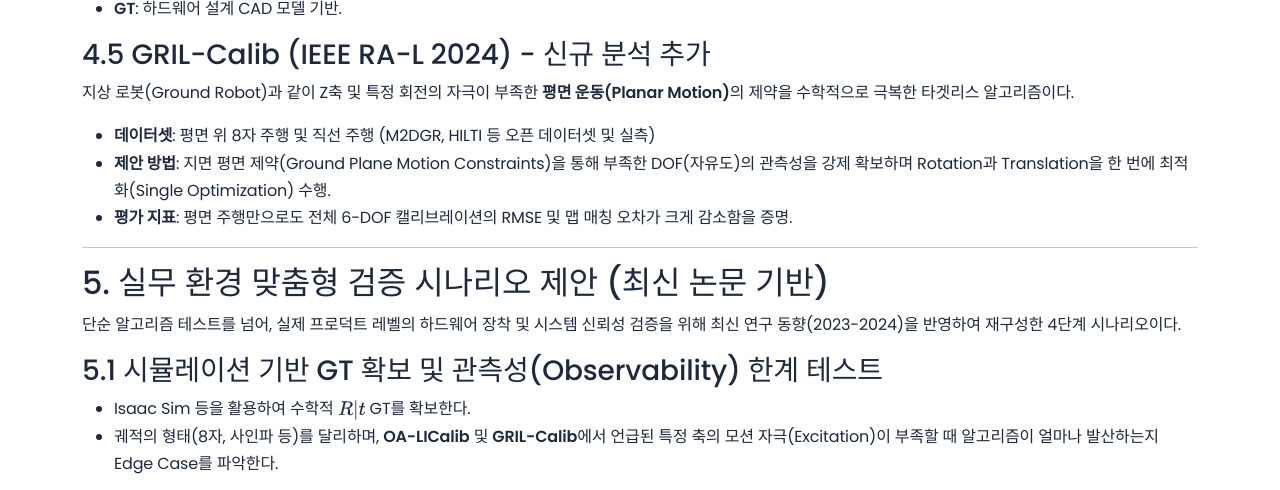
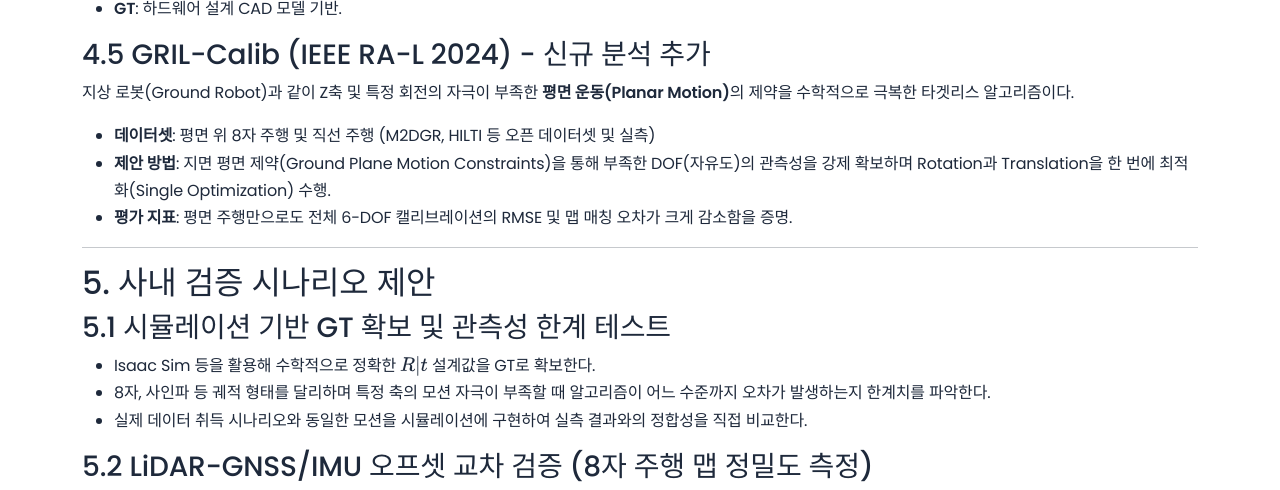
Before and after one commit to jinwoo-Sync/jinwoo-Sync.github.io, a Jekyll site: the page built from paper-reviews/lidar-imu-calibration.md, in a window 1280 px wide and 1400 px high, scrolled down 1996 px. Shown: the top 490 px of the window. Built offline with Jekyll 4.4.1, drawn with Linux system fonts in a browser that asks for light colours; some of the changed text lies outside the part shown.

Commit message:
내용 수정

```diff
--- a/paper-reviews/lidar-imu-calibration.md
+++ b/paper-reviews/lidar-imu-calibration.md
@@ -24,7 +24,7 @@
         <li class="mb-2">J. Li et al., <em>"3D LiDAR/IMU Calibration Based on Continuous-Time Trajectory Estimation in Structured Environments"</em>, <strong>IEEE Access 2021</strong></li>
         <li class="mb-2"><strong>OA-LICalib</strong> — J. Lv et al., <em>"Observability-Aware Intrinsic and Extrinsic Calibration of LiDAR-IMU Systems"</em>, <strong>IEEE T-RO 2022</strong></li>
         <li class="mb-2"><strong>LiDAR2INS</strong> — G. Yan et al., <em>"An Extrinsic Calibration Method of a 3D-LiDAR and a Pose Sensor for Autonomous Driving"</em>, <strong>arXiv 2022</strong></li>
-        <li><strong>GRIL-Calib</strong> — T. Shan et al., <em>"GRIL-Calib: Targetless Ground Robot IMU-LiDAR Extrinsic Calibration Method using Ground Plane Motion Constraints"</em>, <strong>IEEE RA-L 2024 (신규 추가)</strong></li>
+        <li><strong>GRIL-Calib</strong> — T. Shan et al., <em>"GRIL-Calib: Targetless Ground Robot IMU-LiDAR Extrinsic Calibration Method using Ground Plane Motion Constraints"</em>, <strong>IEEE RA-L 2024</strong></li>
       </ol>
     </div>
   </div>
@@ -98,36 +98,33 @@
 
 ---
 
-## 5. 실무 환경 맞춤형 검증 시나리오 제안 (최신 논문 기반)
+## 5. 사내 검증 시나리오 제안
 
-단순 알고리즘 테스트를 넘어, 실제 프로덕트 레벨의 하드웨어 장착 및 시스템 신뢰성 검증을 위해 최신 연구 동향(2023-2024)을 반영하여 재구성한 4단계 시나리오이다.
+### 5.1 시뮬레이션 기반 GT 확보 및 관측성 한계 테스트
+- Isaac Sim 등을 활용해 수학적으로 정확한 $R \| t$ 설계값을 GT로 확보한다.
+- 8자, 사인파 등 궤적 형태를 달리하며 특정 축의 모션 자극이 부족할 때 알고리즘이 어느 수준까지 오차가 발생하는지 한계치를 파악한다.
+- 실제 데이터 취득 시나리오와 동일한 모션을 시뮬레이션에 구현하여 실측 결과와의 정합성을 직접 비교한다.
 
-### 5.1 시뮬레이션 기반 GT 확보 및 관측성(Observability) 한계 테스트
-- Isaac Sim 등을 활용하여 수학적 $R \| t$ GT를 확보한다.
-- 궤적의 형태(8자, 사인파 등)를 달리하며, **OA-LICalib** 및 **GRIL-Calib**에서 언급된 특정 축의 모션 자극(Excitation)이 부족할 때 알고리즘이 얼마나 발산하는지 Edge Case를 파악한다.
+### 5.2 LiDAR-GNSS/IMU 오프셋 교차 검증 (8자 주행 맵 정밀도 측정)
+지상 차량 환경에서 특정 축(Z축 등)의 모션 자극이 제한적인 상황을 극복하기 위해, 8자 주행을 통한 주변 맵 정밀도 측정 방식을 활용한다.
 
-### 5.2 평면 주행(Planar Motion) 제약 기반의 오프셋 교차 검증 (GRIL-Calib 방법론)
-실제 지상 차량이나 로봇의 경우 Z축 자극이 극히 제한적이다. GRIL-Calib(2024)에서 증명한 바와 같이, Z/Roll/Pitch 제약이 강하게 걸린 환경에서 물리적 센서 위치만을 임의 변경한 뒤 추정 성능을 평가한다.
+![8자 주행 맵 매칭 결과]({{ '/assets/images/papers/lidar-imu-calibration/gril_calib_trajectory.gif' | relative_url }})
+- **방법**: 차량에 탑재된 센서(LiDAR, GNSS/IMU) 마운트에서 특정 축(예: y축) 오프셋을 의도적으로 5cm 물리적 이동시킨 후 8자 형태의 주행 데이터를 취득한다.
+- **검증**: 캘리브레이션 알고리즘이 도출한 변환 행렬에서 해당 축의 변화량(5cm)만을 정확히 계산해내는지 확인하고, 이를 통해 생성된 주변 맵의 매칭 정밀도를 정량적으로 평가한다.
 
-![GRIL-Calib의 8자 궤적 주행 평가]({{ '/assets/images/papers/lidar-imu-calibration/gril_calib_trajectory.gif' | relative_url }})
-*(그림 참조: 평면 주행 로봇의 모션 궤적 및 제약 모델 - GRIL-Calib 논문 Figure 발췌)*
-- **방법**: 평지에 위치한 센서 장착 마운트에서 y축 오프셋을 5cm만 물리적으로 옮긴 후, 평면 주행 데이터를 취득. 알고리즘이 해당 Translation의 변화량(5cm)만을 독립적으로 계산해내는지 확인하여 과적합 여부를 판단한다.
+### 5.3 LiDAR-Camera 재투영 (Project to Image) 오차 시각화
+LiDAR-Camera 간의 복합 정밀도를 직관적으로 확인하기 위해 원형 타공 패턴 등이 포함된 캘리브레이션 전용 타겟을 활용한다.
 
-### 5.3 멀티 피처 보드(Multi-feature Board)를 활용한 재투영 검증 (Dalirani et al., 2023 참조)
-LiDAR-IMU-Camera의 복합 정밀도를 확인하기 위해 원형 타공 패턴(Circular holes)이 포함된 최신 캘리브레이션 타겟 설계 방식을 응용한다.
+![멀티 피처 타겟 예시]({{ '/assets/images/papers/lidar-imu-calibration/multi_feature_board.png' | relative_url }})
+- 계산된 LiDAR-Camera 캘리브레이션 행렬을 바탕으로, LiDAR 포인트 클라우드를 카메라 2D 영상 평면에 재투영한다.
+- 타공 패턴의 구멍 테두리(Edge)에 재투영된 LiDAR 포인트가 얼마나 일치하는지 육안으로 확인하고, 픽셀 단위의 허용 오차 기준을 수립한다.
 
-![멀티 피처 캘리브레이션 보드 예시]({{ '/assets/images/papers/lidar-imu-calibration/multi_feature_board.png' | relative_url }})
-*(그림 참조: 원형 타공과 평면, 체커보드가 결합되어 이종 센서 간 엣지 정합성을 검증하는 타겟 디자인)*
-- 계산된 LiDAR-IMU 캘리브레이션 행렬을 바탕으로, LiDAR 포인트 클라우드를 카메라 평면에 재투영(Projection)한다.
-- 타공 패턴의 구멍 테두리(Edge)에 LiDAR 포인트가 얼마나 일치하는지를 통해 픽셀 단위의 허용 오차 기준을 수립한다.
+### 5.4 캘리브레이션 타겟 배치 및 수학적 모델링 교차 평가
+대형 보드 설치가 어려운 실내외 환경을 고려하여 기둥형 타겟(수직/수평 봉) 기반의 검증 환경을 구축한다.
 
-### 5.4 반사율(Intensity) 특성 기둥(Pole) 타겟을 활용한 교차 평가 (Xue et al., 2024 참조)
-최근 연구들에서 대형 타겟 보드의 대안으로 활용하는 수직형 기둥 구조물 및 고반사 테이프 환경을 구축한다.
-
-![기둥 형태의 캘리브레이션 타겟]({{ '/assets/images/papers/lidar-imu-calibration/retro_reflective_poles.png' | relative_url }})
-*(그림 참조: 반사 테이프가 부착된 다수의 원통형 기둥을 서로 다른 거리에 배치한 환경 - Xue et al., 2024 방법론 응용)*
-- 시뮬레이션(노이즈 없음)과 실측(센서 장착 공차 존재) 데이터를 동일 타겟 환경에서 수집하여 대조한다.
-- 시뮬레이션에서는 이상적이나 실측에서 오차가 두드러진다면, 소프트웨어가 아닌 **하드웨어 설치(Mounting) 틀어짐** 문제로 원인을 명확히 분리할 수 있다.
+![기둥 타겟 환경]({{ '/assets/images/papers/lidar-imu-calibration/retro_reflective_poles.png' | relative_url }})
+- 시뮬레이터 상에 동일한 규격의 기둥 타겟을 배치해 이상적인 캘리브레이션 결과를 얻은 뒤, 실측 데이터로 계산한 결과와 대조한다.
+- 시뮬레이션에서는 정상이나 실측에서 포인트 정합 오차가 발생할 경우, 소프트웨어 알고리즘 문제가 아닌 **하드웨어 설치 공차(Mounting error)**로 원인을 분리하여 진단한다.
 
 </div>
 </div>
```
